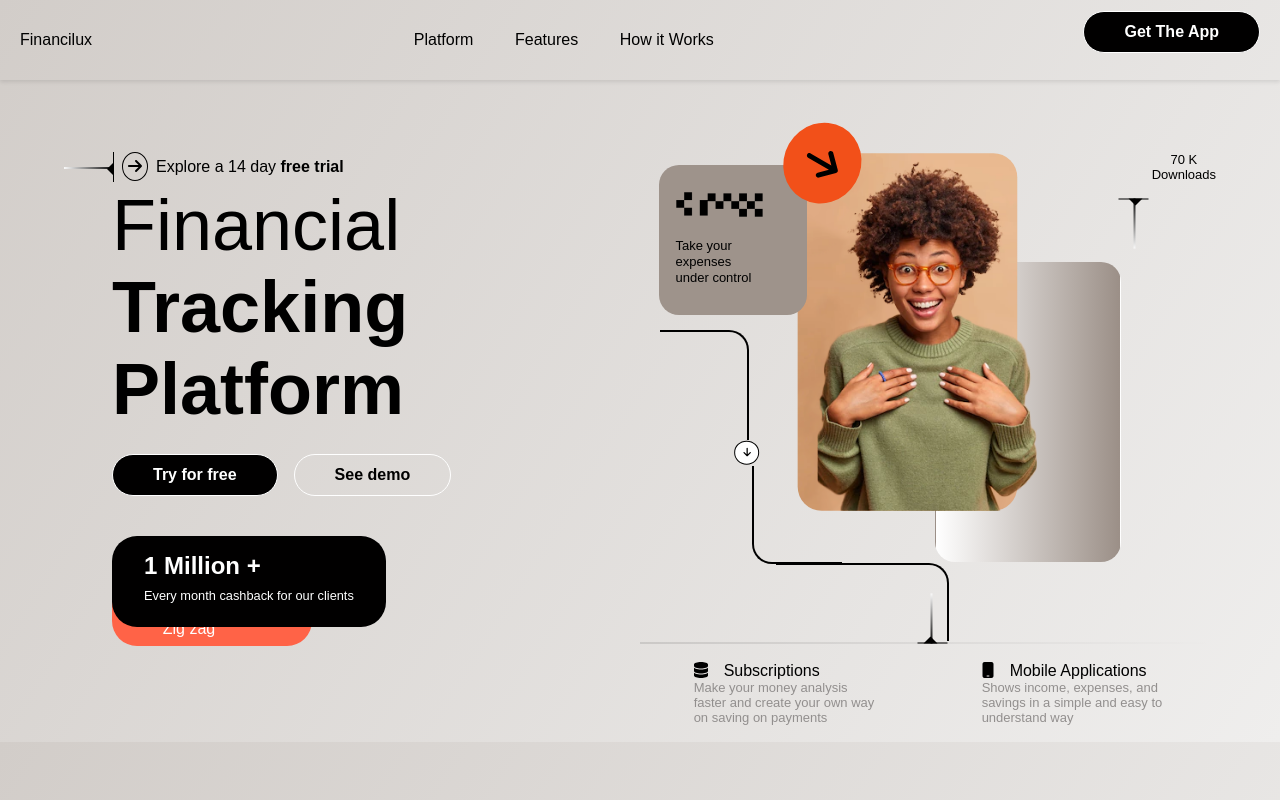
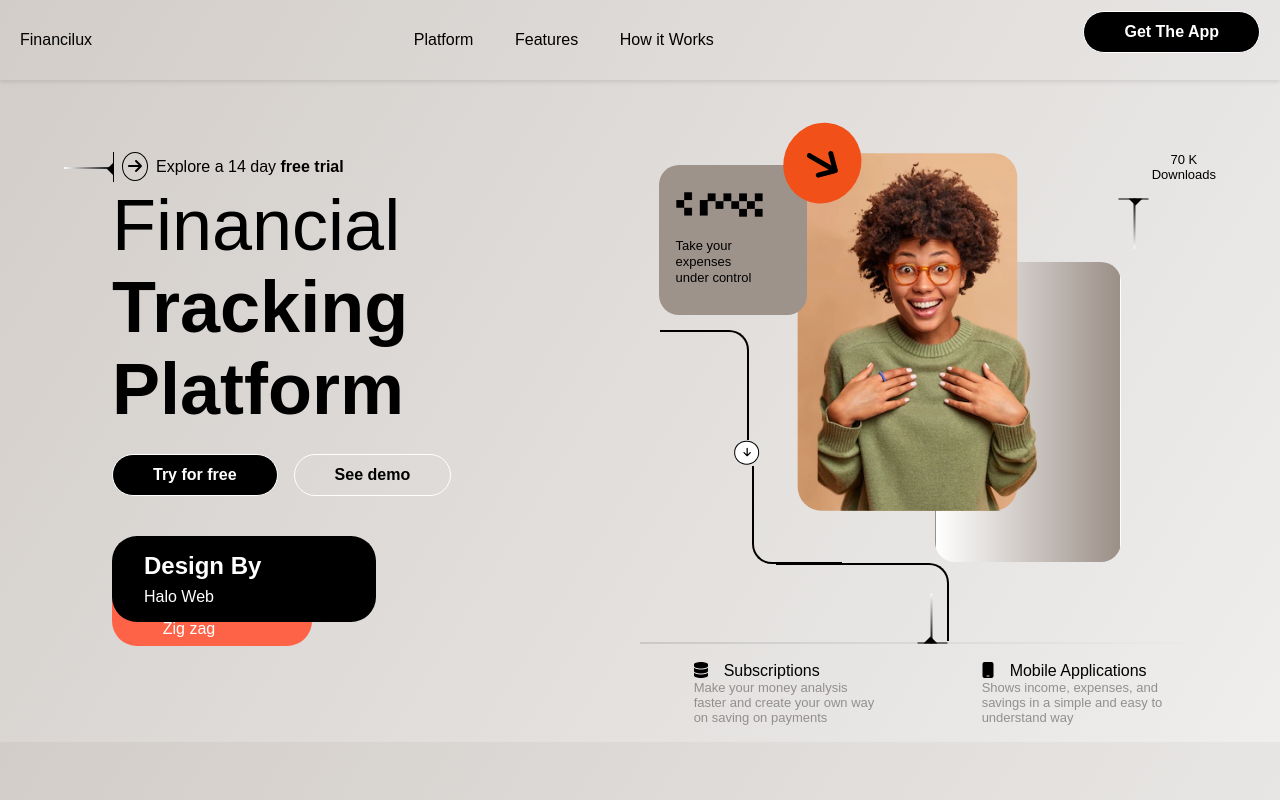
Before and after one commit to Mini-Sylar/Financial-Concept, a React (Vite) app: page / in a window 1280 px wide. Built offline with nearby package versions, Linux system fonts and the light colour scheme.

Commit message:
Fix headers

```diff
--- a/index.html
+++ b/index.html
@@ -4,7 +4,7 @@
     <meta charset="UTF-8" />
     <link rel="icon" type="image/svg+xml" href="/vite.svg" />
     <meta name="viewport" content="width=device-width, initial-scale=1.0" />
-    <title>Vite + React</title>
+    <title>Finacial-Concept</title>
   </head>
   <body>
     <div id="root"></div>
--- a/src/components/Header.jsx
+++ b/src/components/Header.jsx
@@ -1,6 +1,6 @@
 const Header = () => {
   return (
-    <header>
+    <header style={headerStyles.mainHeader}>
       <nav style={headerStyles.nav}>
         {screen.width <= 500 ? "" : <div className="logo">Financilux</div>}
         <div className="nav-links">
@@ -44,4 +44,8 @@ const headerStyles = {
     justifyContent: "space-between",
     width: "300px",
   },
+  mainHeader: {
+    width: "min(100%, 1600px)",
+    margin: "0 auto",
+  },
 };
--- a/src/components/LeftSide.jsx
+++ b/src/components/LeftSide.jsx
@@ -33,8 +33,9 @@ const LeftSide = () => {
       </div>
       <div className="cards">
         <div className="card-one">
-          <h3>1 Million +</h3>
-          <p>Every month cashback for our clients</p>
+          <h3>Design By</h3>
+
+          <a href="https://dribbble.com/haloweb">Halo Web</a>
         </div>
         <div className="card-two">
           <div className="left-inner">
--- a/src/components/leftside.css
+++ b/src/components/leftside.css
@@ -121,7 +121,7 @@ button {
   background-color: #010000;
   border-radius: 25px;
   color: white;
-  width: fit-content;
+  width: 50%;
 }
 
 .card-two {
--- a/src/components/rightside.css
+++ b/src/components/rightside.css
@@ -278,7 +278,7 @@
   }
 }
 
-@media screen and (max-width: 500px) {
+@media screen and (max-width: 769px) {
   .grid-item:nth-child(1)::before {
     left: 3.3rem;
     top: 18.6rem;
@@ -288,8 +288,26 @@
     left: -10.6rem;
     bottom: 6rem;
   }
-   .style-line-rotate-up {
+  .style-line-rotate-up {
     right: 4.8rem;
+  }
+}
+
+@media screen and (max-width: 500px) {
+  .grid-item:nth-child(1)::after{
+    left: -.1rem;
+  }
+  .grid-item:nth-child(1)::before {
+    left: 3.3rem;
+    top: 18.6rem;
+    border-width: 3px;
+  }
+  .main-arrow-rotate {
+    left: -10.9rem;
+    bottom: 6rem;
+  }
+  .style-line-rotate-up {
+    right: 5.8rem;
   }
 }
 
```
